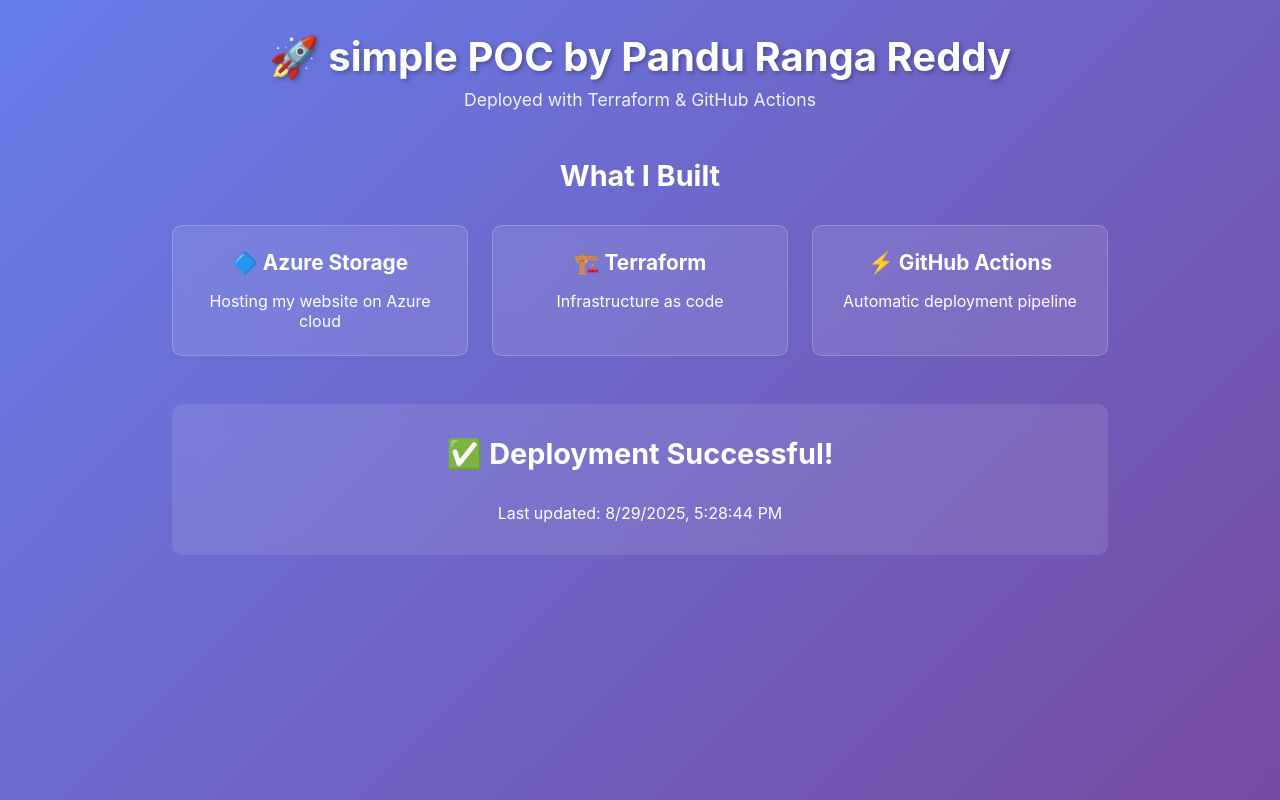
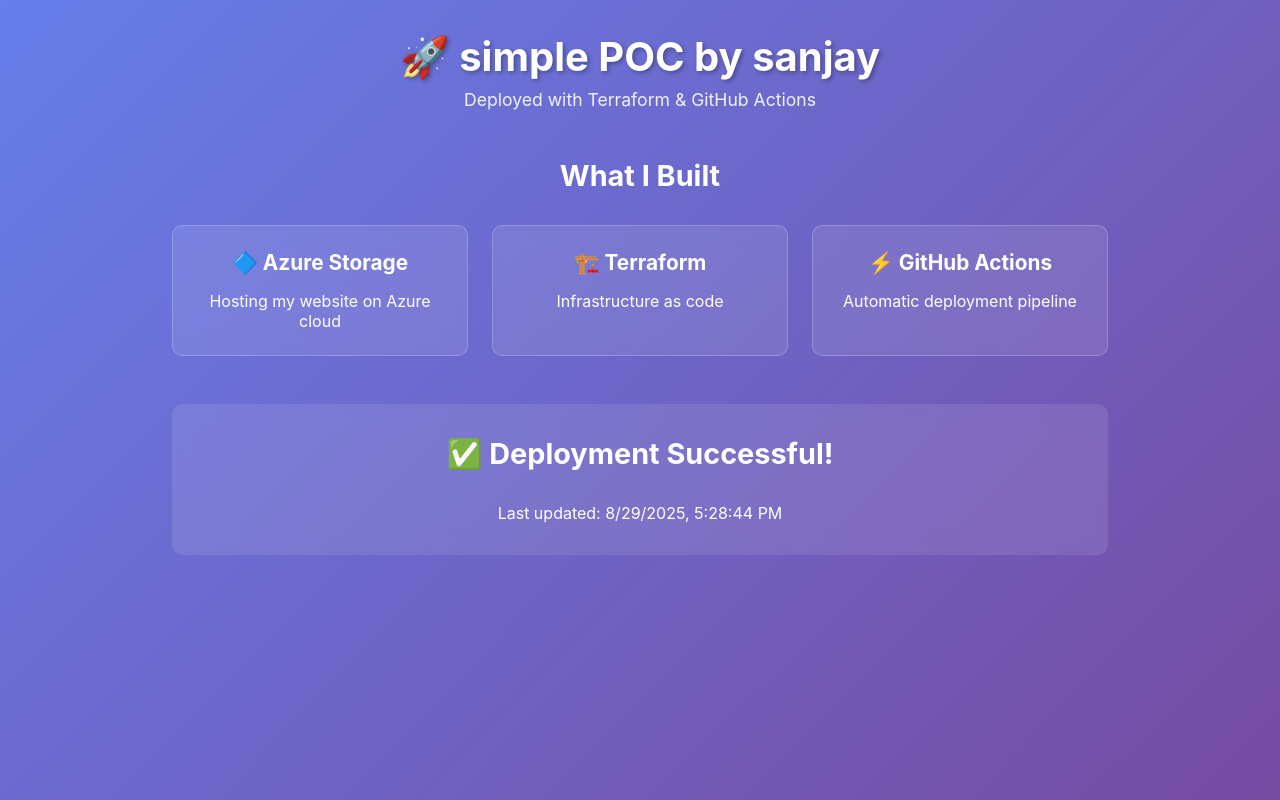
Before and after one commit to gatsbyrogerthat/azure-terraform-poc, a plain HTML site: page web/index.html in a window 1280 px wide. Drawn offline with Linux system fonts and the light colour scheme.

Commit message:
name is changed

```diff
--- a/web/index.html
+++ b/web/index.html
@@ -9,7 +9,7 @@
 <body>
     <div class="container">
         <header>
-            <h1>🚀 simple POC by Pandu Ranga Reddy</h1>
+            <h1>🚀 simple POC by sanjay</h1>
             <p class="subtitle">Deployed with Terraform & GitHub Actions</p>
         </header>
 
```
